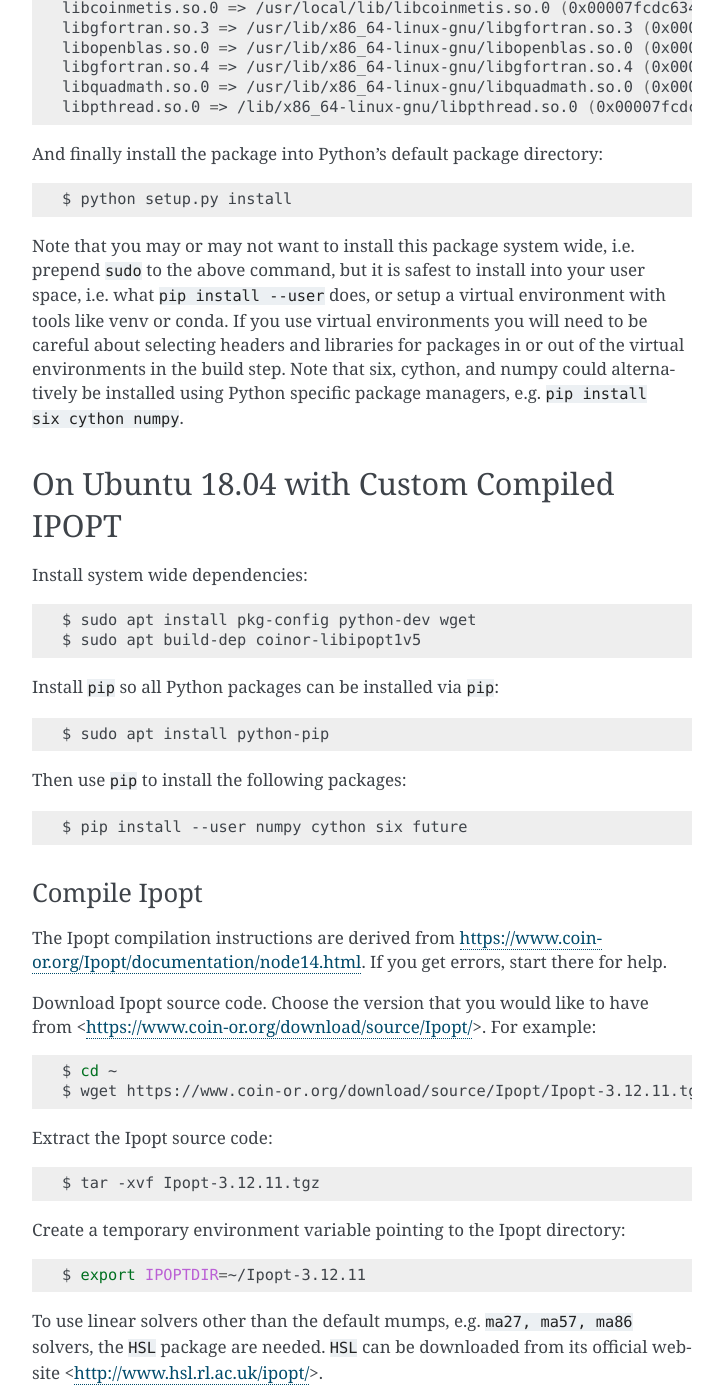
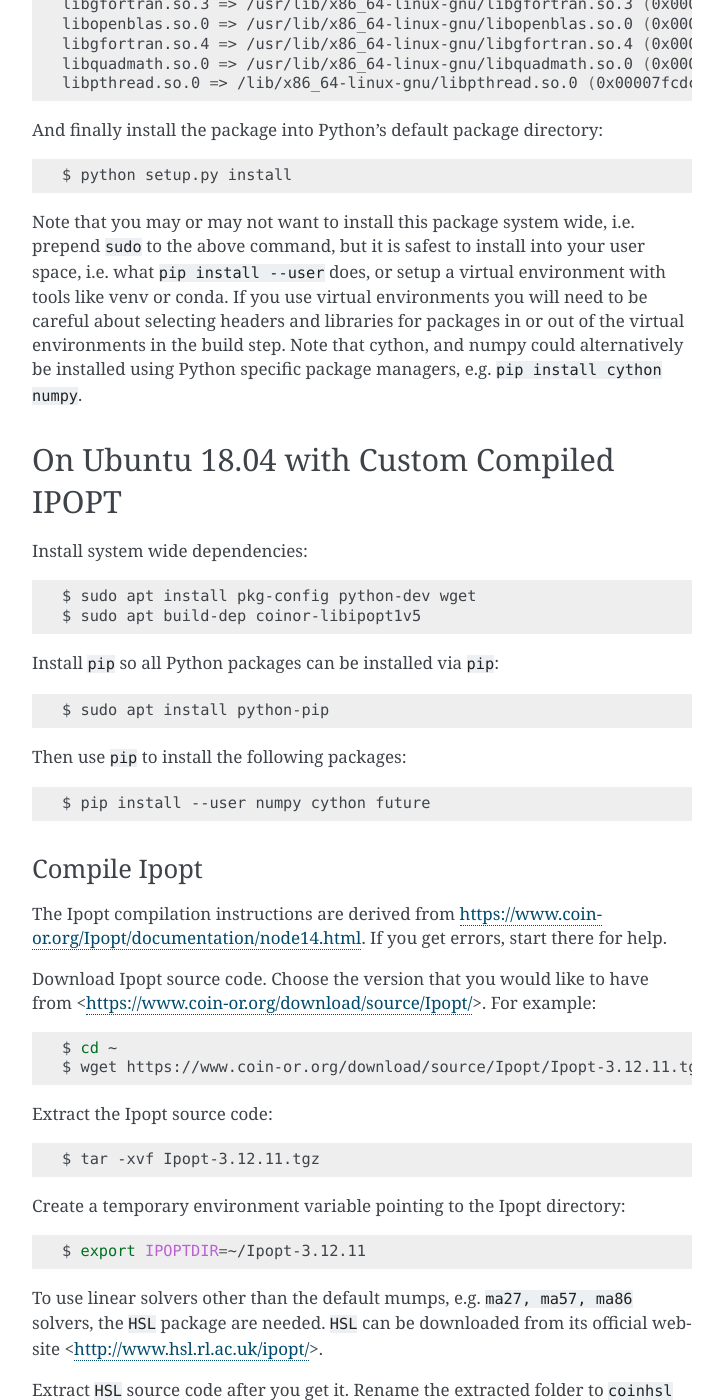
Before and after one commit to mechmotum/cyipopt, a Sphinx documentation site: the page built from docs/source/install.rst, in a window 1280 px wide and 1400 px high, scrolled down 3661 px. Shown: the whole window, without its empty margins (388-1111 px from the left). Built offline with Sphinx 7.4.7, drawn with Linux system fonts in a browser that asks for light colours; some of the changed text lies outside the part shown.

```diff
--- a/docs/rtd-env.yml
+++ b/docs/rtd-env.yml
@@ -10,5 +10,4 @@ dependencies:
         - numpydoc
         - pkg-config
         - setuptools
-        - six
         - sphinx
--- a/docs/source/install.rst
+++ b/docs/source/install.rst
@@ -33,7 +33,6 @@ dependencies:
   * setuptools
   * cython
   * numpy
-  * six
   * future
   * scipy [optional]
 
@@ -64,11 +63,11 @@ From source on Windows
 
 Install the dependencies with conda (Anaconda or Miniconda)::
 
-   $ conda.exe install -c conda-forge numpy cython future six setuptools
+   $ conda.exe install -c conda-forge numpy cython future setuptools
 
 Or alternatively with pip::
 
-   $ pip install numpy cython future six setuptools
+   $ pip install numpy cython future setuptools
 
 Additionally, make sure you have a C compiler setup to compile Python C
 extensions, e.g. Visual C++. Build tools for VS2019
@@ -115,7 +114,7 @@ On Ubuntu 18.04 Using APT Dependencies
 
 All of the dependencies can be installed with Ubuntu's package manager::
 
-   $ sudo apt install build-essential pkg-config python-dev python-six cython python-numpy coinor-libipopt1v5 coinor-libipopt-dev
+   $ sudo apt install build-essential pkg-config python-dev cython python-numpy coinor-libipopt1v5 coinor-libipopt-dev
 
 The NumPy and IPOPT libs and headers are installed in standard locations, so
 you should not need to set ``LD_LIBRARY_PATH`` or ``PKG_CONFIG_PATH``.
@@ -184,9 +183,9 @@ prepend ``sudo`` to the above command, but it is safest to install into your
 user space, i.e. what ``pip install --user`` does, or setup a virtual
 environment with tools like venv or conda. If you use virtual environments you
 will need to be careful about selecting headers and libraries for packages in
-or out of the virtual environments in the build step. Note that six, cython,
+or out of the virtual environments in the build step. Note that cython,
 and numpy could alternatively be installed using Python specific package
-managers, e.g. ``pip install six cython numpy``.
+managers, e.g. ``pip install cython numpy``.
 
 On Ubuntu 18.04 with Custom Compiled IPOPT
 ------------------------------------------
@@ -202,7 +201,7 @@ Install ``pip`` so all Python packages can be installed via ``pip``::
 
 Then use ``pip`` to install the following packages::
 
-   $ pip install --user numpy cython six future
+   $ pip install --user numpy cython future
 
 Compile Ipopt
 ~~~~~~~~~~~~~
--- a/requirements.txt
+++ b/requirements.txt
@@ -4,4 +4,3 @@ ipopt>=3.12
 numpy>=1.15
 pkg-config>=0.29.2
 setuptools>=39.0
-six>=1.11
--- a/setup.py
+++ b/setup.py
@@ -53,7 +53,6 @@ INSTALL_REQUIRES = [
     "future>=0.15",
     "numpy>=1.15",
     "setuptools>=39.0",
-    "six>=1.11",
 ]
 LICENSE = "EPL-1.0"
 CLASSIFIERS = [
```
Also changed, not shown: .travis.yml, 2 other files.
